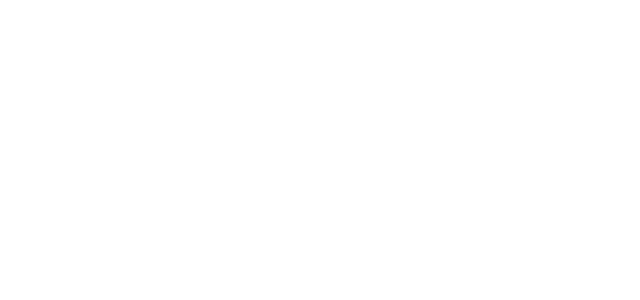
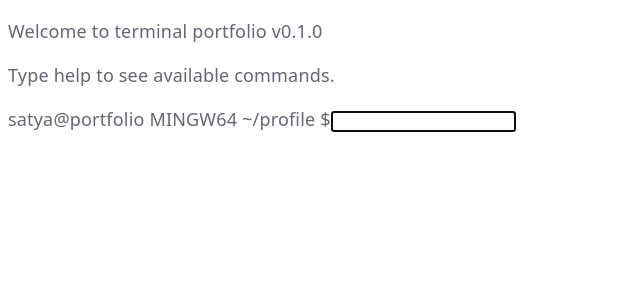
Before and after one commit to iamsatyanchal/terminal-based-portfolio, a React (Vite) app: page / in a window 1280 px wide. Shown: the top 300 px of the page, without its empty margins (0-640 px from the left). Built offline with nearby package versions, Linux system fonts and the light colour scheme.

Commit message:
Refactor App component to implement terminal functionality

```diff
--- a/src/App.tsx
+++ b/src/App.tsx
@@ -1,16 +1,194 @@
-import { useState } from 'react'
-import reactLogo from './assets/react.svg'
-import viteLogo from './assets/vite.svg'
-import heroImg from './assets/hero.png'
+import { useEffect, useRef, useState } from 'react'
 import './App.css'
 
+type terminal_line = {
+  line_id: number
+  line_kind: 'input' | 'output' | 'error' | 'system'
+  line_text: string
+}
+
+type command_result = {
+  output_lines: terminal_line[]
+  clear_screen: boolean
+}
+
 function App() {
-  const [count, setCount] = useState(0)
+  const [command_input, set_command_input] = useState<string>('')
+  const [line_state, set_line_state] = useState<terminal_line[]>([])
+  const [line_counter, set_line_counter] = useState<number>(0)
+  const terminal_output_ref = useRef<HTMLDivElement | null>(null)
+  const terminal_input_ref = useRef<HTMLInputElement | null>(null)
+
+  const prompt_label = 'satya@portfolio MINGW64 ~/profile'
+
+  useEffect(function () {
+    set_line_state([
+      {
+        line_id: 1,
+        line_kind: 'system',
+        line_text: 'Welcome to terminal portfolio v0.1.0',
+      },
+      {
+        line_id: 2,
+        line_kind: 'system',
+        line_text: 'Type help to see available commands.',
+      },
+    ])
+    set_line_counter(2)
+  }, [])
+
+  useEffect(function () {
+    if (terminal_output_ref.current !== null) {
+      terminal_output_ref.current.scrollTop = terminal_output_ref.current.scrollHeight
+    }
+  }, [line_state])
+
+  useEffect(function () {
+    if (terminal_input_ref.current !== null) {
+      terminal_input_ref.current.focus()
+    }
+  }, [])
+
+  function create_line(line_kind: 'input' | 'output' | 'error' | 'system', line_text: string, next_index: number): terminal_line {
+    return {
+      line_id: next_index,
+      line_kind: line_kind,
+      line_text: line_text,
+    }
+  }
+
+  function execute_command(raw_command: string, start_index: number): command_result {
+    const result_lines: terminal_line[] = []
+    const trimmed_command = raw_command.trim()
+
+    if (trimmed_command.length === 0) {
+      return {
+        output_lines: result_lines,
+        clear_screen: false,
+      }
+    }
+
+    const command_parts = trimmed_command.split(/\s+/)
+    const base_command = command_parts[0].toLowerCase()
+    let next_line_index = start_index
+
+    if (base_command === 'clear') {
+      return {
+        output_lines: [],
+        clear_screen: true,
+      }
+    }
+
+    if (base_command === 'help') {
+      const help_lines = [
+        'help     : show this help message',
+        'about    : show basic info',
+        'date     : show current date and time',
+        'whoami   : show current user',
+        'pwd      : show current directory',
+        'clear    : clear the terminal'
+      ].map(function (item: string, item_index: number): terminal_line {
+        return create_line('output', item, next_line_index + item_index)
+      })
+      return {
+        output_lines: help_lines,
+        clear_screen: false,
+      }
+    }
+
+    if (base_command === 'date') {
+      const date_text = new Date().toLocaleString()
+      result_lines.push(create_line('output', date_text, next_line_index))
+      return {
+        output_lines: result_lines,
+        clear_screen: false,
+      }
+    }
+
+    if (base_command === 'pwd') {
+      result_lines.push(create_line('output', '/home/satya/profile', next_line_index))
+      return {
+        output_lines: result_lines,
+        clear_screen: false,
+      }
+    }
+
+    if (base_command === 'whoami') {
+      result_lines.push(create_line('output', 'satya', next_line_index))
+      return {
+        output_lines: result_lines,
+        clear_screen: false,
+      }
+    }
+
+    result_lines.push(create_line('error', 'command not found: ' + base_command, next_line_index))
+    next_line_index = next_line_index + 1
+    result_lines.push(create_line('system', 'Type help to list commands.', next_line_index))
+    return {
+      output_lines: result_lines,
+      clear_screen: false,
+    }
+  }
+
+  function handle_command_submit(event: React.FormEvent<HTMLFormElement>): void {
+    event.preventDefault()
+
+    const entered_command = command_input
+    const existing_lines = line_state
+    const input_line = create_line('input', prompt_label + ' $ ' + entered_command, line_counter + 1)
+    const command_output = execute_command(entered_command, line_counter + 2)
+
+    if (command_output.clear_screen === true) {
+      set_line_state([])
+      set_line_counter(0)
+      set_command_input('')
+      return
+    }
+
+    const updated_lines = existing_lines.concat([input_line], command_output.output_lines)
+    const latest_line = updated_lines.length > 0 ? updated_lines[updated_lines.length - 1] : null
+    const latest_line_id = latest_line !== null ? latest_line.line_id : line_counter
+
+    set_line_state(updated_lines)
+    set_line_counter(latest_line_id)
+    set_command_input('')
+  }
 
   return (
-    <>
+    <main className="" onClick={function (): void {
+      if (terminal_input_ref.current !== null) {
+        terminal_input_ref.current.focus()
+      }
+    }}>
+      <section className="terminal_body" ref={terminal_output_ref}>
+        {line_state.map(function (line_item: terminal_line): React.ReactNode {
+          return (
+            <p key={line_item.line_id} className={'terminal_line line_' + line_item.line_kind}>
+              {line_item.line_text}
+            </p>
+          )
+        })}
 
-    </>
+        <form className="terminal_command_form" onSubmit={handle_command_submit}>
+          <label htmlFor="terminal_command_input" className="terminal_prompt_label">
+            {prompt_label} $
+          </label>
+          <input
+            id="terminal_command_input"
+            ref={terminal_input_ref}
+            value={command_input}
+            onChange={function (event: React.ChangeEvent<HTMLInputElement>): void {
+              set_command_input(event.target.value)
+            }}
+            autoComplete="off"
+            autoCapitalize="off"
+            autoCorrect="off"
+            spellCheck={false}
+            className="terminal_command_input"
+          />
+        </form>
+      </section>
+    </main>
   )
 }
 
```
